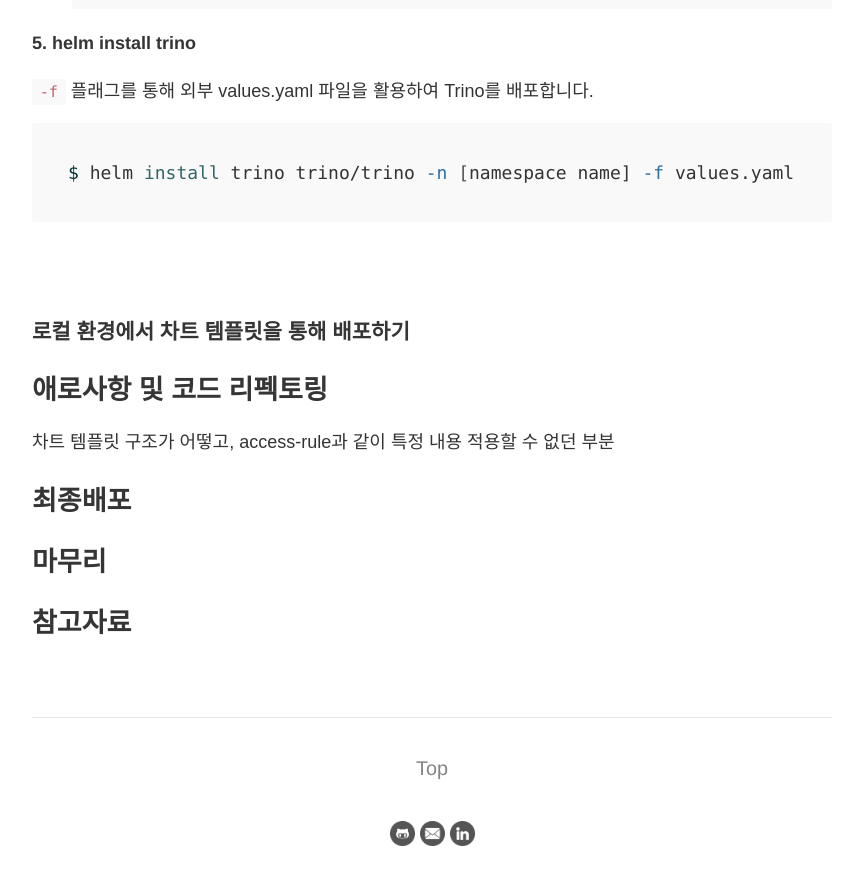
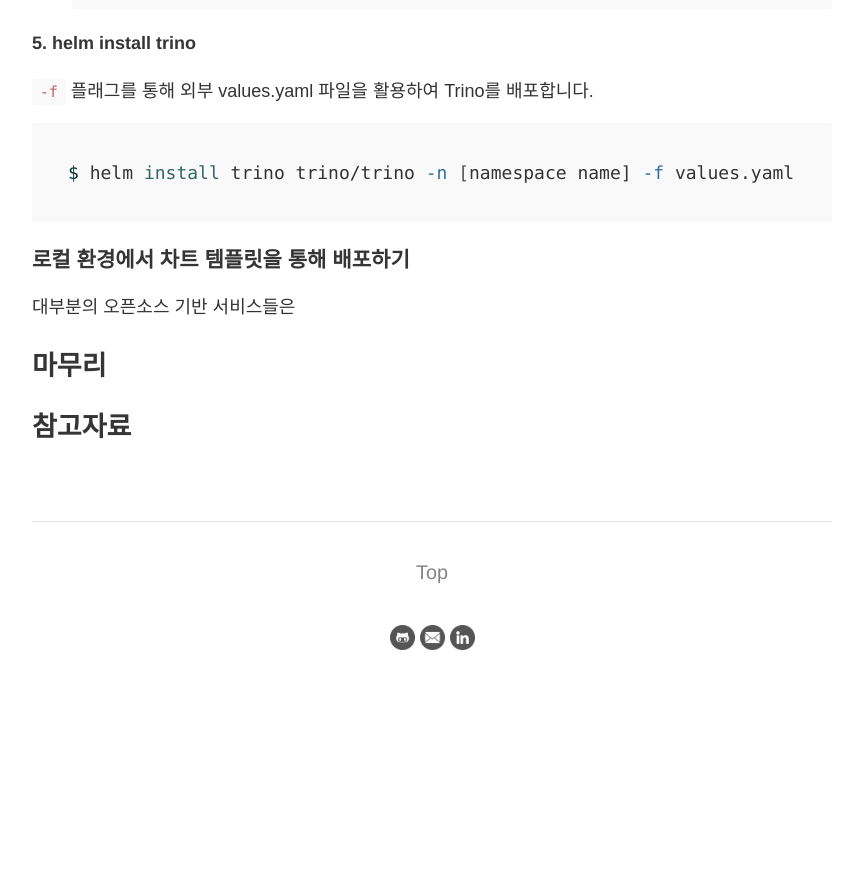
Before and after one commit to daru1027/daru1027.github.io, a Jekyll site: the page built from _posts/2022-09-16-eks-on-trino.md, in a window 1280 px wide and 900 px high, scrolled down 6495 px. Shown: the top 885 px of the window, without its empty margins (208-1071 px from the left). Built offline with Jekyll 4.4.1, drawn with Linux system fonts in a browser that asks for light colours; after the commit the page ends 7199 px from its top, so only the background shows below that.

Commit message:
ADD: 내용 추가

````diff
--- a/_posts/2022-09-16-eks-on-trino.md
+++ b/_posts/2022-09-16-eks-on-trino.md
@@ -190,15 +190,9 @@
 ```bash
 $ helm install trino trino/trino -n [namespace name] -f values.yaml
 ```
-<br/><br/>
+
 ### 로컬 환경에서 차트 템플릿을 통해 배포하기
-
-
-## 애로사항 및 코드 리펙토링
-차트 템플릿 구조가 어떻고, access-rule과 같이 특정 내용 적용할 수 없던 부분
-
-## 최종배포
-
+대부분의 오픈소스 기반 서비스들은
 ## 마무리
 
 ## 참고자료
````
